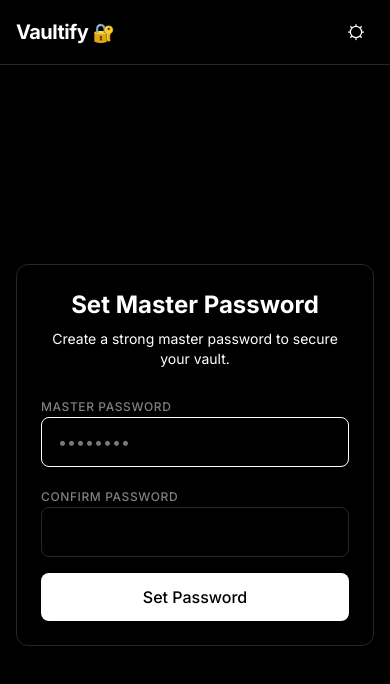
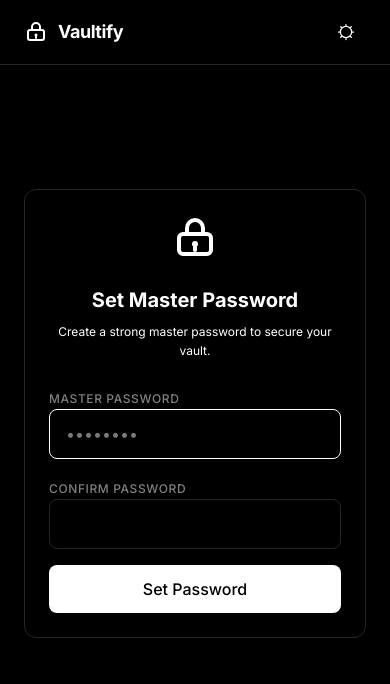
Before and after one commit to Tirth-Babariya/Vaultify, a Next.js app: page /lock in a window 390 px wide. Shown: the top 684 px of the page. Built offline with nearby package versions, Linux system fonts and the light colour scheme.

Commit message:
feat: optimize layouts and components for full mobile responsiveness

```diff
--- a/src/app/page.js
+++ b/src/app/page.js
@@ -104,32 +104,33 @@ export default function Dashboard() {
   );
 
   return (
-    <div className="space-y-12">
-      <header className="flex flex-col md:flex-row md:items-end justify-between gap-4">
+    <div className="space-y-8 md:space-y-12">
+      <header className="flex flex-col md:flex-row md:items-end justify-between gap-6">
         <div className="space-y-2">
-          <h1 className="text-3xl font-bold tracking-tight">Your Vault</h1>
-          <p className="text-foreground/60">Manage your passwords securely in one place.</p>
+          <h1 className="text-2xl md:text-3xl font-bold tracking-tight text-center md:text-left">Your Vault</h1>
+          <p className="text-foreground/60 text-sm md:text-base text-center md:text-left">Manage your passwords securely in one place.</p>
         </div>
-        <div className="flex space-x-2">
-          <button onClick={exportData} className="btn-secondary text-xs py-2 px-4 flex items-center gap-2">
+        <div className="flex justify-center md:justify-end space-x-2">
+          <button onClick={exportData} className="btn-secondary text-[11px] md:text-xs py-2 px-3 md:px-4 flex items-center gap-2">
             <svg xmlns="http://www.w3.org/2000/svg" fill="none" viewBox="0 0 24 24" strokeWidth={1.5} stroke="currentColor" className="w-4 h-4">
               <path strokeLinecap="round" strokeLinejoin="round" d="M3 16.5v2.25A2.25 2.25 0 005.25 21h13.5A2.25 2.25 0 0021 18.75V16.5M16.5 12L12 16.5m0 0L7.5 12m4.5 4.5V3" />
             </svg>
-            Export
+            <span className="hidden sm:inline">Export</span>
           </button>
-          <button onClick={handleLock} className="btn-secondary text-xs py-2 px-4 flex items-center gap-2">
+          <button onClick={handleLock} className="btn-secondary text-[11px] md:text-xs py-2 px-3 md:px-4 flex items-center gap-2">
              <svg xmlns="http://www.w3.org/2000/svg" fill="none" viewBox="0 0 24 24" strokeWidth={1.5} stroke="currentColor" className="w-4 h-4">
               <path strokeLinecap="round" strokeLinejoin="round" d="M16.5 10.5V6.75a4.5 4.5 0 10-9 0v3.75m-.75 11.25h10.5a2.25 2.25 0 002.25-2.25v-6.75a2.25 2.25 0 00-2.25-2.25H6.75a2.25 2.25 0 00-2.25 2.25v6.75a2.25 2.25 0 002.25 2.25z" />
             </svg>
-            Lock Vault
+            <span className="hidden sm:inline">Lock Vault</span>
+            <span className="sm:hidden">Lock</span>
           </button>
         </div>
       </header>
 
       {toast && (
-        <div className="fixed bottom-8 left-1/2 -translate-x-1/2 z-50 animate-in fade-in slide-in-from-bottom-4 duration-300">
-          <div className="bg-foreground text-background px-6 py-3 rounded-full shadow-2xl text-sm font-medium flex items-center gap-2">
-            <svg xmlns="http://www.w3.org/2000/svg" fill="none" viewBox="0 0 24 24" strokeWidth={2} stroke="currentColor" className="w-4 h-4">
+        <div className="fixed top-20 left-1/2 -translate-x-1/2 z-50 animate-in fade-in slide-in-from-top-4 duration-300 w-[90%] max-w-xs">
+          <div className="bg-foreground text-background px-4 py-2.5 rounded-xl shadow-2xl text-xs font-medium flex items-center justify-center gap-2 text-center">
+            <svg xmlns="http://www.w3.org/2000/svg" fill="none" viewBox="0 0 24 24" strokeWidth={2} stroke="currentColor" className="w-3.5 h-3.5 flex-shrink-0">
               <path strokeLinecap="round" strokeLinejoin="round" d="M9 12.75L11.25 15 15 9.75M21 12a9 9 0 11-18 0 9 9 0 0118 0z" />
             </svg>
             {toast}
@@ -138,14 +139,14 @@ export default function Dashboard() {
       )}
 
       <div className="grid grid-cols-1 lg:grid-cols-3 gap-8">
-        <aside className="space-y-8">
+        <aside className="space-y-6 lg:sticky lg:top-24 h-fit">
           <div className="card">
-            <h2 className="text-sm font-semibold uppercase tracking-wider opacity-50 mb-4">Add New</h2>
+            <h2 className="text-[10px] font-bold uppercase tracking-widest opacity-40 mb-4">Add New entry</h2>
             <PasswordForm onAdd={addPassword} />
           </div>
 
-          <div className="card">
-            <h2 className="text-sm font-semibold uppercase tracking-wider opacity-50 mb-4">Quick Generator</h2>
+          <div className="hidden lg:block card">
+            <h2 className="text-[10px] font-bold uppercase tracking-widest opacity-40 mb-4">Quick Generator</h2>
             <Generator />
           </div>
         </aside>
@@ -154,8 +155,8 @@ export default function Dashboard() {
           <div className="relative">
             <input
               type="text"
-              placeholder="Search passwords..."
-              className="input !pl-10"
+              placeholder="Search by site or username..."
+              className="input !pl-10 !py-3 md:!py-3.5"
               value={searchQuery}
               onChange={(e) => setSearchQuery(e.target.value)}
             />
@@ -168,6 +169,11 @@ export default function Dashboard() {
             passwords={filteredPasswords}
             onDelete={deletePassword}
           />
+
+          <div className="lg:hidden mt-12 card">
+            <h2 className="text-[10px] font-bold uppercase tracking-widest opacity-40 mb-4">Quick Generator</h2>
+            <Generator />
+          </div>
         </section>
       </div>
     </div>
--- a/src/components/LockScreen.jsx
+++ b/src/components/LockScreen.jsx
@@ -4,6 +4,7 @@ import { useState, useEffect } from 'react';
 import { useRouter } from 'next/navigation';
 import { storage, session } from '@/lib/storage';
 import { hashPassword } from '@/lib/crypto';
+import Logo from './Logo';
 
 export default function LockScreen() {
   const router = useRouter();
@@ -63,13 +64,16 @@ export default function LockScreen() {
   };
 
   return (
-    <div className="flex flex-col items-center justify-center min-h-[70vh] max-w-md mx-auto">
-      <div className="card w-full space-y-6">
-        <div className="text-center space-y-2">
-          <h1 className="text-2xl font-bold">
+    <div className="flex flex-col items-center justify-center min-h-[60vh] md:min-h-[70vh] px-2">
+      <div className="card w-full max-w-sm md:max-w-md space-y-6 md:space-y-8 p-6 md:p-10">
+        <div className="flex justify-center">
+          <Logo size={48} className="text-foreground" />
+        </div>
+        <div className="text-center space-y-2 md:space-y-3">
+          <h1 className="text-xl md:text-2xl font-bold">
             {isNewUser ? 'Set Master Password' : 'Vault Locked'}
           </h1>
-          <p className="text-sm text-foreground/60">
+          <p className="text-xs md:text-sm text-foreground/60 leading-relaxed">
             {isNewUser
               ? 'Create a strong master password to secure your vault.'
               : 'Enter your master password to continue.'}
--- /dev/null
+++ b/src/components/Logo.jsx
@@ -0,0 +1,45 @@
+'use client';
+
+export default function Logo({ size = 24, className = "" }) {
+  return (
+    <svg
+      width={size}
+      height={size}
+      viewBox="0 0 24 24"
+      fill="none"
+      xmlns="http://www.w3.org/2000/svg"
+      className={`${className} transition-colors duration-300`}
+    >
+      {/* Outer Lock Body */}
+      <rect
+        x="4"
+        y="10"
+        width="16"
+        height="10"
+        rx="2"
+        stroke="currentColor"
+        strokeWidth="2"
+      />
+      {/* Lock Shackle */}
+      <path
+        d="M8 10V7C8 4.79086 9.79086 3 12 3C14.2091 3 16 4.79086 16 7V10"
+        stroke="currentColor"
+        strokeWidth="2"
+        strokeLinecap="round"
+      />
+      {/* Keyhole */}
+      <circle
+        cx="12"
+        cy="15"
+        r="1.5"
+        fill="currentColor"
+      />
+      <path
+        d="M12 16.5V18"
+        stroke="currentColor"
+        strokeWidth="2"
+        strokeLinecap="round"
+      />
+    </svg>
+  );
+}
--- a/src/components/Navbar.jsx
+++ b/src/components/Navbar.jsx
@@ -2,6 +2,7 @@
 
 import { useState, useEffect } from 'react';
 import { storage } from '@/lib/storage';
+import Logo from './Logo';
 
 export default function Navbar() {
   const [isDark, setIsDark] = useState(true);
@@ -31,14 +32,15 @@ export default function Navbar() {
 
   return (
     <nav className="fixed top-0 left-0 right-0 z-50 border-b border-border bg-background/80 backdrop-blur-md">
-      <div className="max-w-5xl mx-auto px-4 h-16 flex items-center justify-between">
-        <div className="text-xl font-bold tracking-tight">
-          Vaultify <span className="text-lg">🔐</span>
+      <div className="max-w-5xl mx-auto px-6 h-16 flex items-center justify-between">
+        <div className="flex items-center gap-2.5 text-lg md:text-xl font-bold tracking-tight">
+          <Logo size={24} className="text-foreground" />
+          <span>Vaultify</span>
         </div>
 
         <button
           onClick={toggleTheme}
-          className="p-2 rounded-full hover:bg-foreground/10 transition-colors"
+          className="p-2.5 rounded-full hover:bg-foreground/10 transition-colors"
           aria-label="Toggle Theme"
         >
           {isDark ? (
--- a/src/components/PasswordCard.jsx
+++ b/src/components/PasswordCard.jsx
@@ -12,12 +12,31 @@ export default function PasswordCard({ item, onDelete }) {
     setTimeout(() => setCopied(false), 2000);
   };
 
+  const [imgError, setImgError] = useState(false);
+
+  const getFavicon = (site) => {
+    const domain = site.includes('.') ? site : `${site.toLowerCase().replace(/\s+/g, '')}.com`;
+    return `https://www.google.com/s2/favicons?domain=${domain}&sz=64`;
+  };
+
   return (
-    <div className="card group relative">
-      <div className="flex justify-between items-start mb-4">
-        <div className="space-y-1">
-          <h3 className="font-bold text-lg leading-none">{item.site}</h3>
-          <p className="text-sm text-foreground/50">{item.username || 'No username'}</p>
+    <div className="card group relative p-4 md:p-6">
+      <div className="flex justify-between items-start mb-4 gap-2">
+        <div className="flex items-center gap-2 md:gap-3 min-w-0">
+          {!imgError && (
+            <div className="w-8 h-8 md:w-10 md:h-10 rounded-lg overflow-hidden bg-foreground/5 flex-shrink-0 flex items-center justify-center border border-border">
+              <img
+                src={getFavicon(item.site)}
+                alt=""
+                className="w-5 h-5 md:w-6 md:h-6 object-contain"
+                onError={() => setImgError(true)}
+              />
+            </div>
+          )}
+          <div className="space-y-0.5 md:space-y-1 min-w-0">
+            <h3 className="font-bold text-base md:text-lg leading-tight truncate">{item.site}</h3>
+            <p className="text-[11px] md:text-sm text-foreground/50 truncate">{item.username || 'No username'}</p>
+          </div>
         </div>
         <button
           onClick={onDelete}
```
